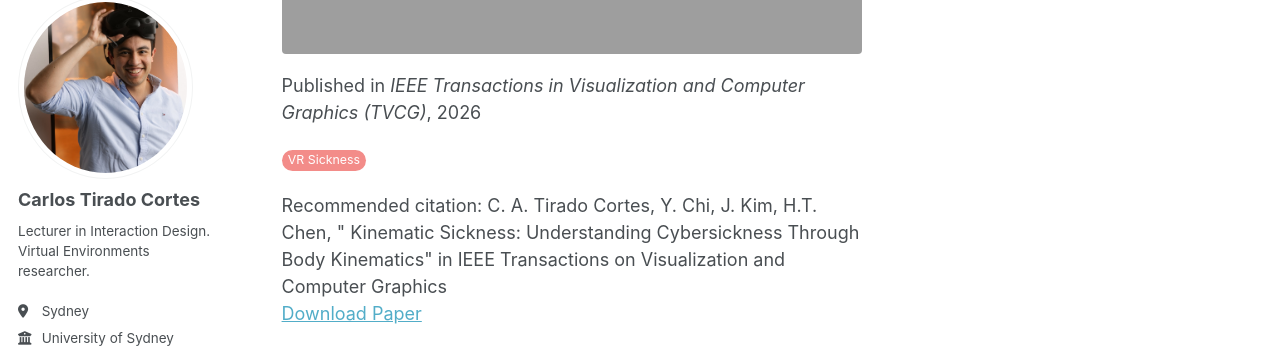
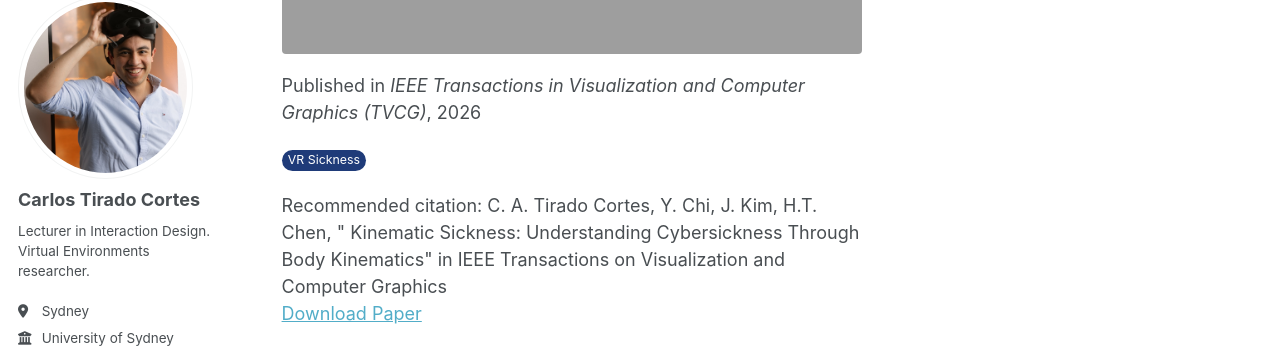
Before and after one commit to catiradocortes/catiradocortes.github.io, a Jekyll site: the page built from _pages/publications.html, in a window 1280 px wide and 1400 px high, scrolled down 642 px. Shown: the part 110-458 px from the top of the window. Built offline with Jekyll 4.4.1, drawn with Linux system fonts in a browser that asks for light colours; some web fonts are replaced.

Commit message:
Colorful tags.

```diff
--- a/_sass/_archive.scss
+++ b/_sass/_archive.scss
@@ -84,8 +84,8 @@
 // Example color overrides per tag "slug"
 // Adjust or extend these classes as you like in this file.
 .pub-tag--vr-sickness {
-  background-color: lighten($danger-color, 10%);
-  color: #fff;
+  background-color: #1f3b79; // navy blue
+  color: #ffffff;
 }
 
 .pub-tag--locomotion {
```
